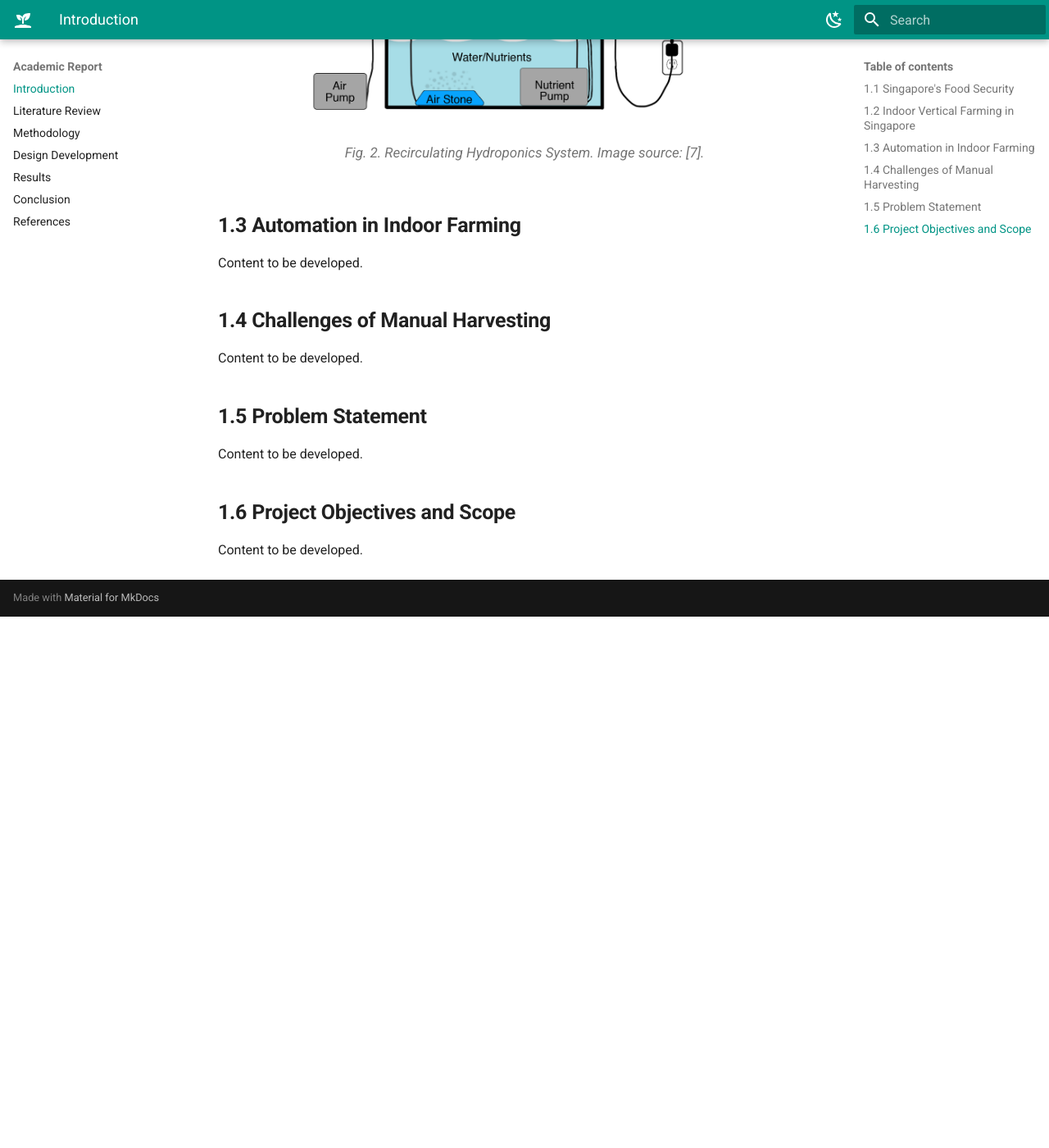
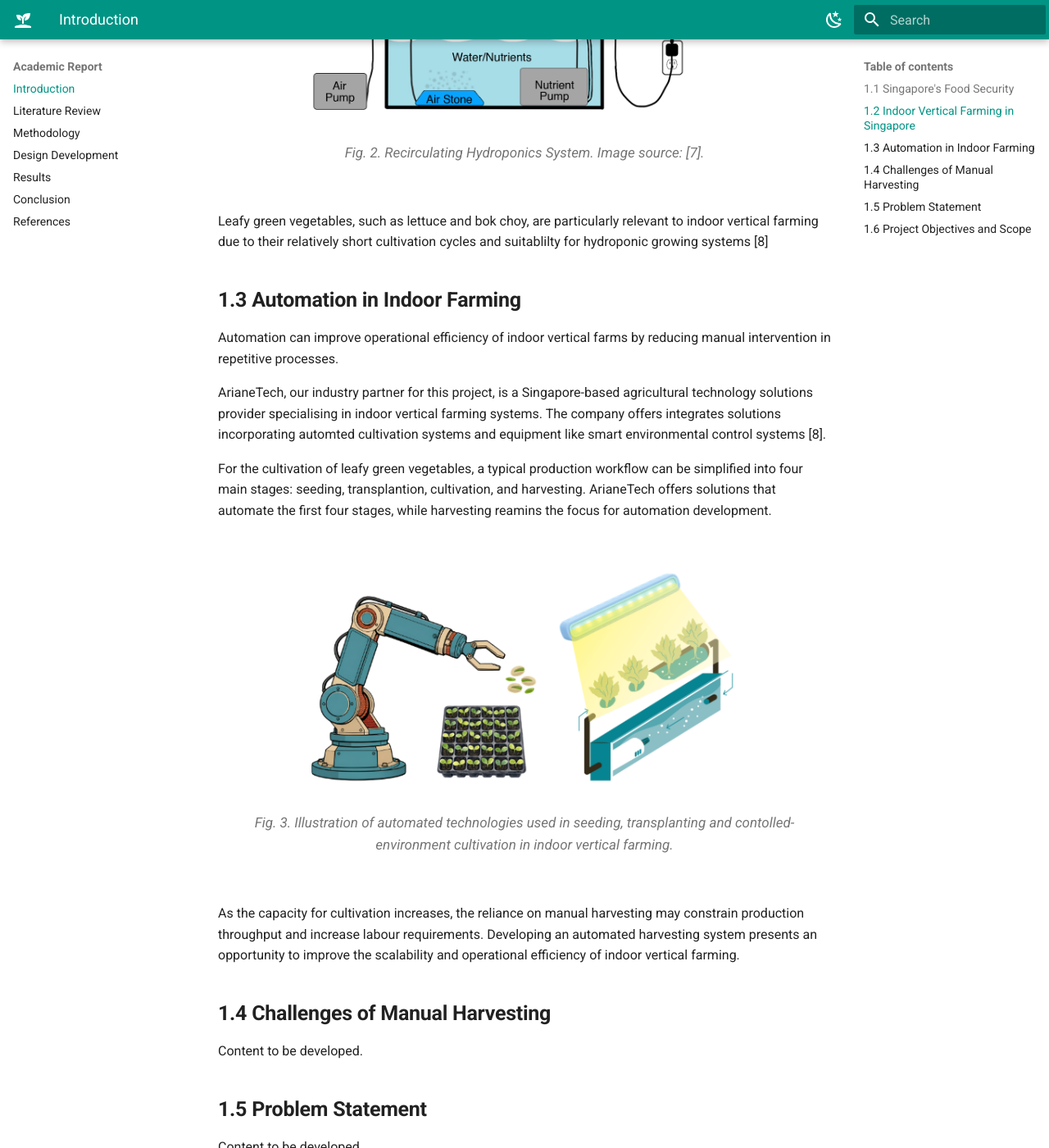
Before and after one commit to Cjoshd/IS-402-, an MkDocs documentation site: the page built from docs/report/introduction.md, in a window 1280 px wide and 1400 px high, scrolled down 1910 px. Shown: the whole window at 82% size. Built offline with MkDocs 1.6.1 and Material for MkDocs 9.7.7, drawn with Linux system fonts in a browser that asks for light colours; before the commit the page ends 2662 px from its top, so only the background shows below that.

Commit message:
added section 1.3

```diff
--- a/docs/report/introduction.md
+++ b/docs/report/introduction.md
@@ -44,9 +44,26 @@ Indoor vertical farming can improve water-use efficiency. Hydroponic systems red
   </figcaption>
 </figure>
 
+Leafy green vegetables, such as lettuce and bok choy, are particularly relevant to indoor vertical farming due to their relatively short cultivation cycles and suitablilty for hydroponic growing systems [8]
+
 ## 1.3 Automation in Indoor Farming
 
-Content to be developed.
+Automation can improve operational efficiency of indoor vertical farms by reducing manual intervention in repetitive processes.
+
+ArianeTech, our industry partner for this project, is a Singapore-based agricultural technology solutions provider specialising in indoor vertical farming systems. The company offers integrates solutions incorporating automted cultivation systems and equipment like smart environmental control systems [8].
+
+For the cultivation of leafy green vegetables, a typical production workflow can be simplified into four main stages: seeding, transplantion, cultivation, and harvesting. ArianeTech offers solutions that automate the first four stages, while harvesting reamins the focus for automation development.
+
+<figure markdown>
+  ![Automation Stages](../images/auto.png){ width="550" }
+
+  <figcaption>
+    Fig. 3. Illustration of automated technologies used in seeding, transplanting and contolled-environment cultivation in indoor vertical farming.
+  </figcaption>
+</figure>
+
+
+As the capacity for cultivation increases, the reliance on manual harvesting may constrain production throughput and increase labour requirements. Developing an automated harvesting system presents an opportunity to improve the scalability and operational efficiency of indoor vertical farming.
 
 ## 1.4 Challenges of Manual Harvesting
 
```
Also changed, not shown: docs/report/references.md (+11 -0 lines), docs/images/auto.png (added).
